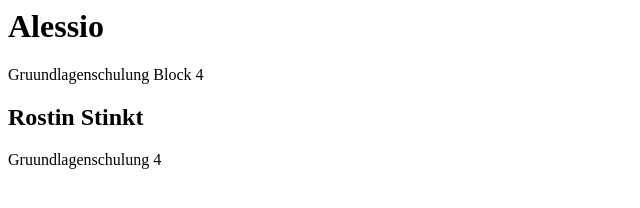
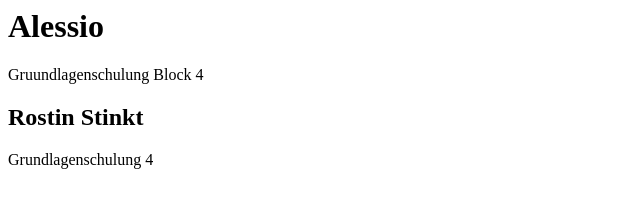
Before and after one commit to alerispale0388/crispy-umbrella, a plain HTML site: page index.html in a window 1280 px wide. Shown: the full height of the page, 0-640 px from the left. Drawn offline with Linux system fonts and the light colour scheme.

Commit message:
Update index.html

```diff
--- a/index.html
+++ b/index.html
@@ -2,4 +2,4 @@
 <p>Gruundlagenschulung Block 4</p>
 <h2>Rostin Stinkt</h2>
 
-<p>Gruundlagenschulung 4</p>
+<p>Grundlagenschulung 4</p>
```
